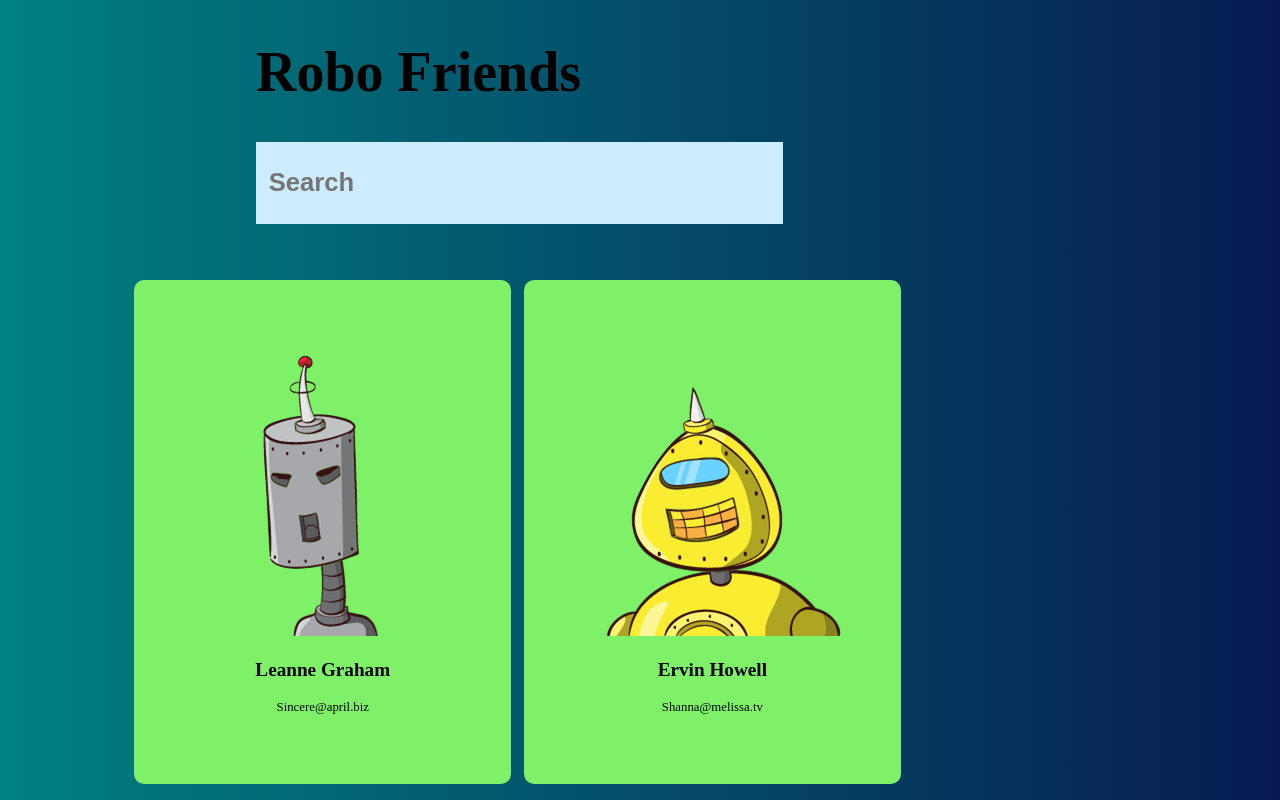
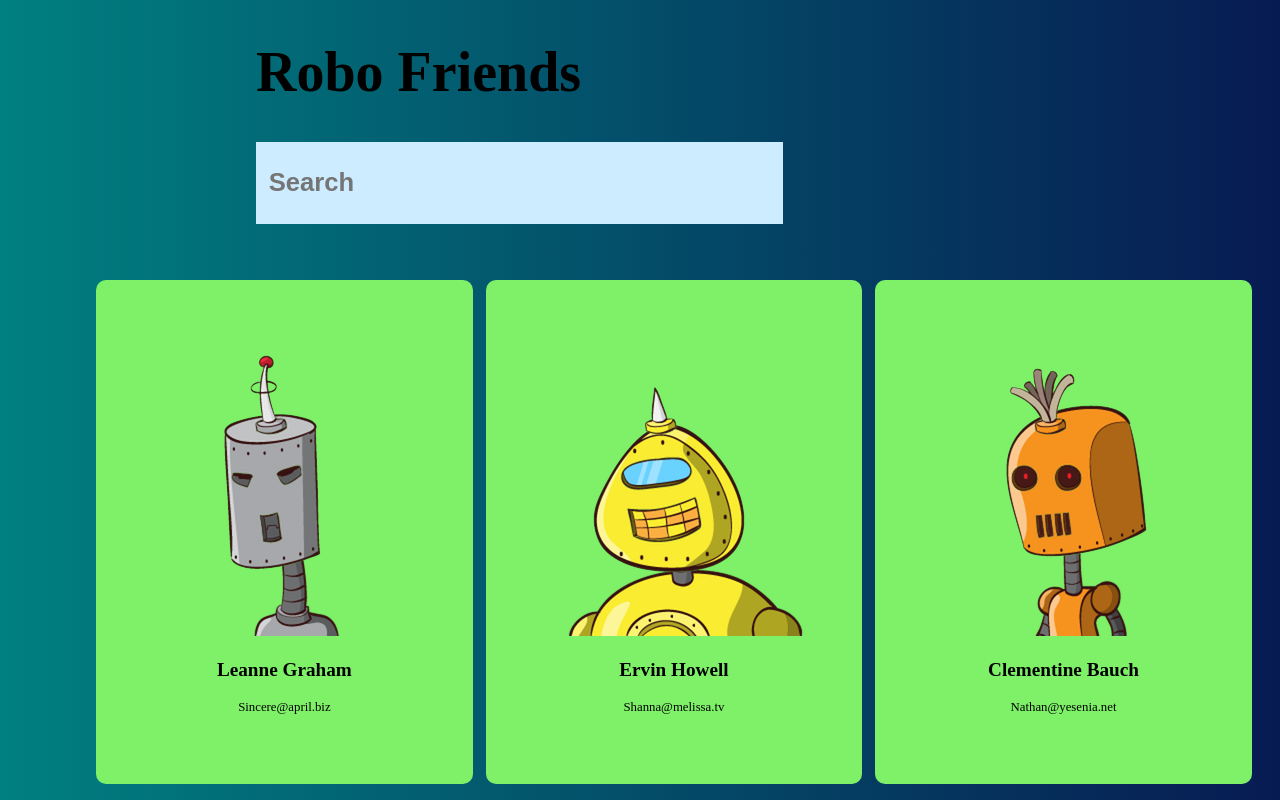
Before and after one commit to Justabingereader/robo-friends, a React (Create React App) app: page / in a window 1280 px wide. Shown: the top 800 px of the page. Built offline with nearby package versions, Linux system fonts and the light colour scheme.

Commit message:
changed robo-friends

```diff
--- a/src/Imagelist.css
+++ b/src/Imagelist.css
@@ -13,7 +13,7 @@
     display: flex;
     flex-direction: row;
     flex-wrap: wrap;
-    margin-left: 10vw;
+    margin-left: 7vw;
     margin-top: 5vh;
 }
 
```
